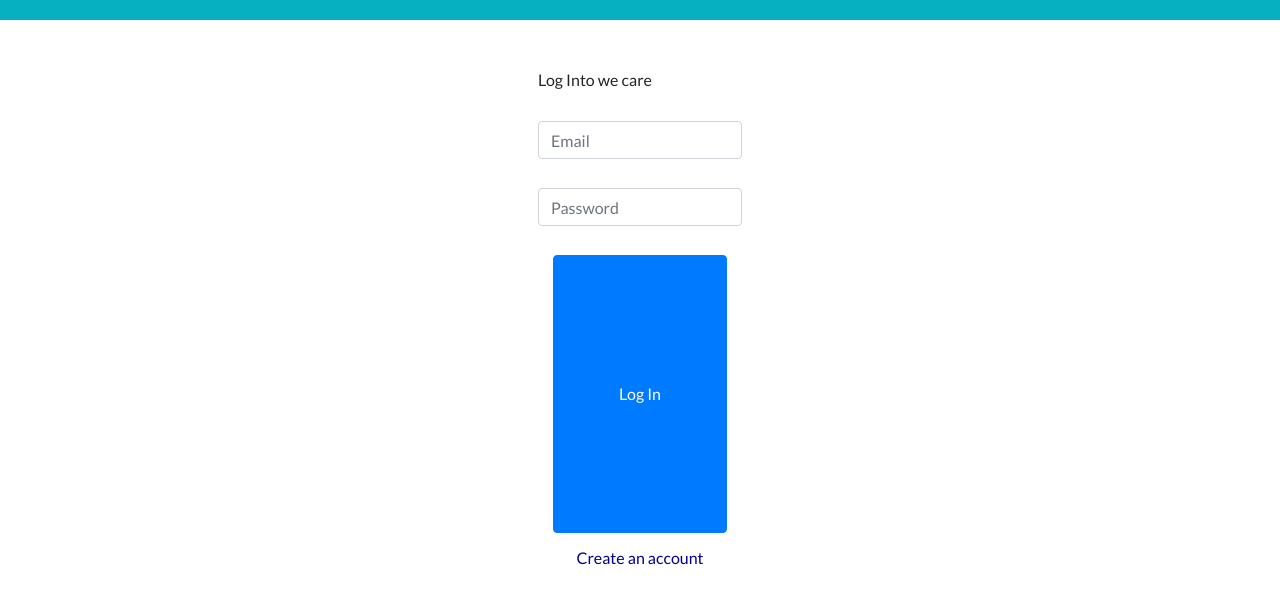
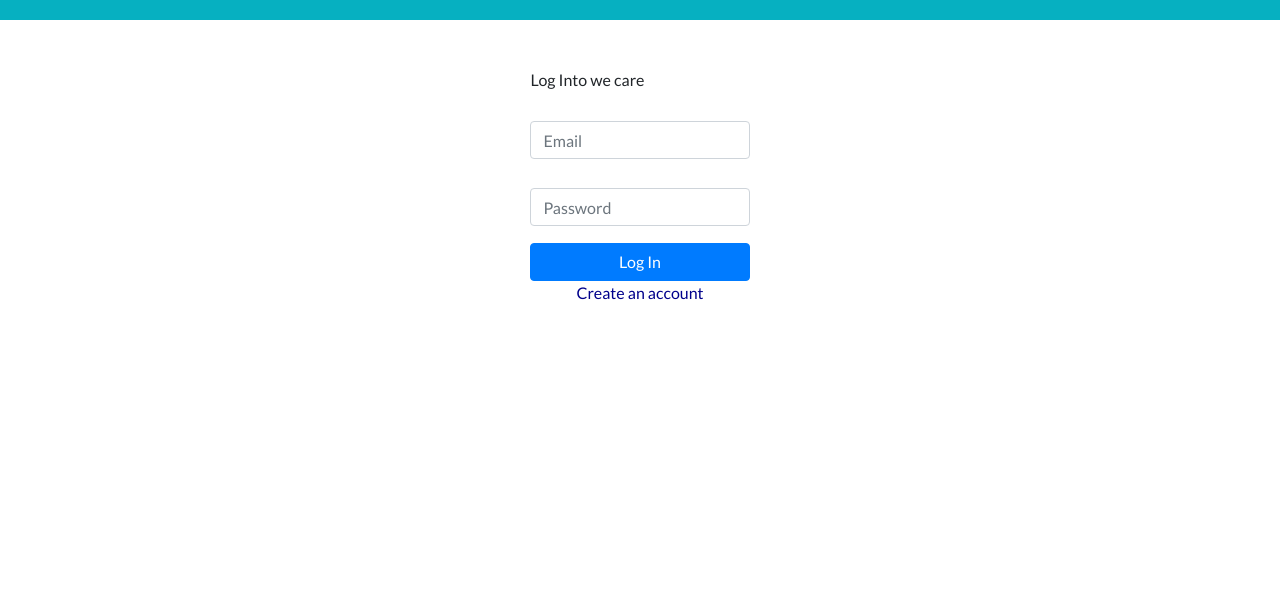
Before and after one commit to habibGrande/We-care, a Django app: page /login in a window 1280 px wide. Shown: the part 76-680 px from the top of the page. Run offline with Django 4.2, Linux system fonts and the light colour scheme; some libraries are stand-ins or nearby versions.

Commit message:
last changes

```diff
--- a/weCare/weCare_App/static/style/main.css
+++ b/weCare/weCare_App/static/style/main.css
@@ -246,4 +246,5 @@ footer section .footer-social-media-right a {
     display: flex;
     justify-content: center;
     align-items: center;
+
 }
--- a/weCare/weCare_App/templates/landingpage.html
+++ b/weCare/weCare_App/templates/landingpage.html
@@ -53,10 +53,12 @@
               </ul>
               {% if id in request.session %}
                 <form action="/logout" method="post">
+                  {% csrf_token %}
                     <button class="btn btn-light">>Log Out</button>
                 </form>
               {% else %}
                 <form action="/login" method="post">
+                  {% csrf_token %}
                     <button class="btn btn-light">Log in</button>
                 </form>
               {% endif %}
--- a/weCare/weCare_App/templates/login.html
+++ b/weCare/weCare_App/templates/login.html
@@ -68,14 +68,16 @@
             </div>
 
 
+           <div class="row">
+                <div class=" d-grid gap-4 col-sm-8 col-md-12 col-lg-12 mt-1 " >
+                    <button class="btn btn-primary">Log In</button>
+                </div>
 
-            <div class=" d-grid gap-4 col-sm-8 col-md-12 col-lg-12 mt-3 ">
-                <button class="btn btn-primary " >Log In</button>
-            </div>
+                <div>
+                    <p><a href="/register/page" class="link-color">Create an account</a></p>
+                </div>
+           </div>
 
-            <div>
-                <p><a href="/register/page" class="link-color">Create an account</a></p>
-            </div>
 
     </div>
 </body>
```
